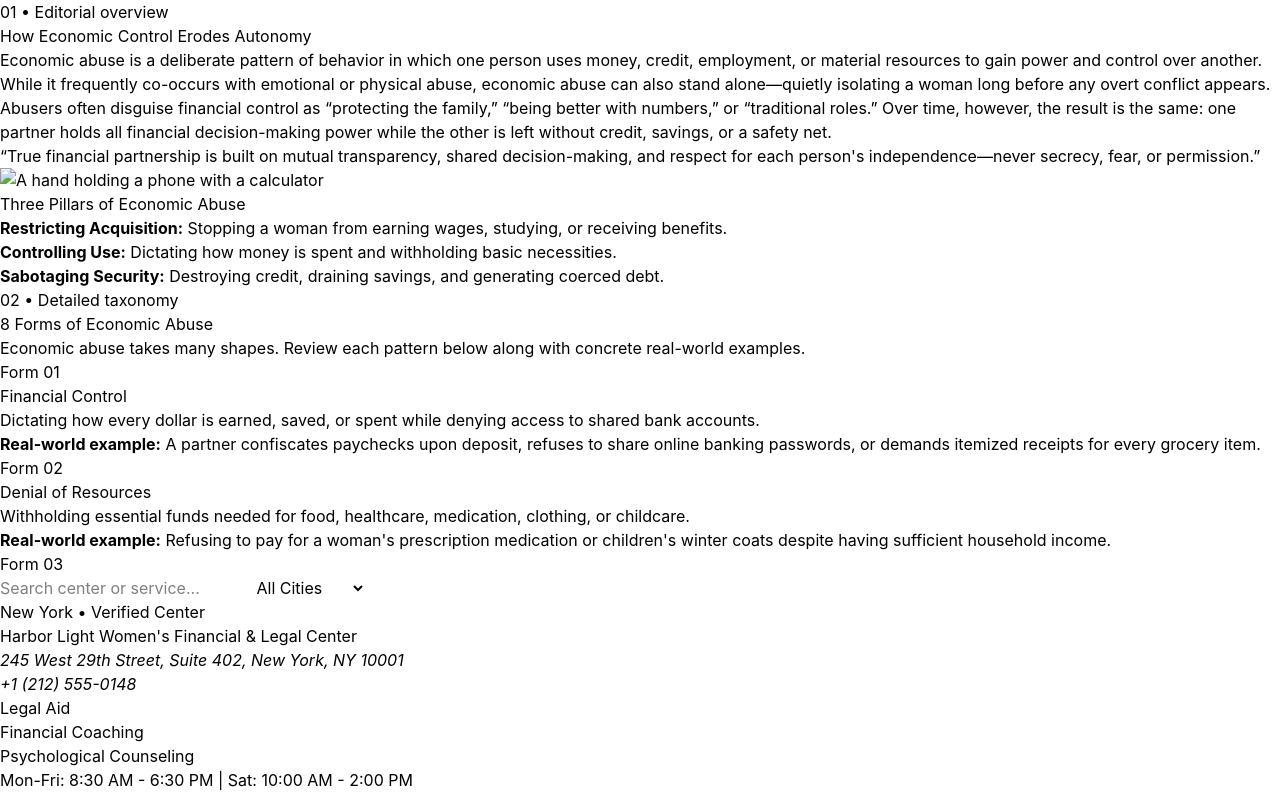
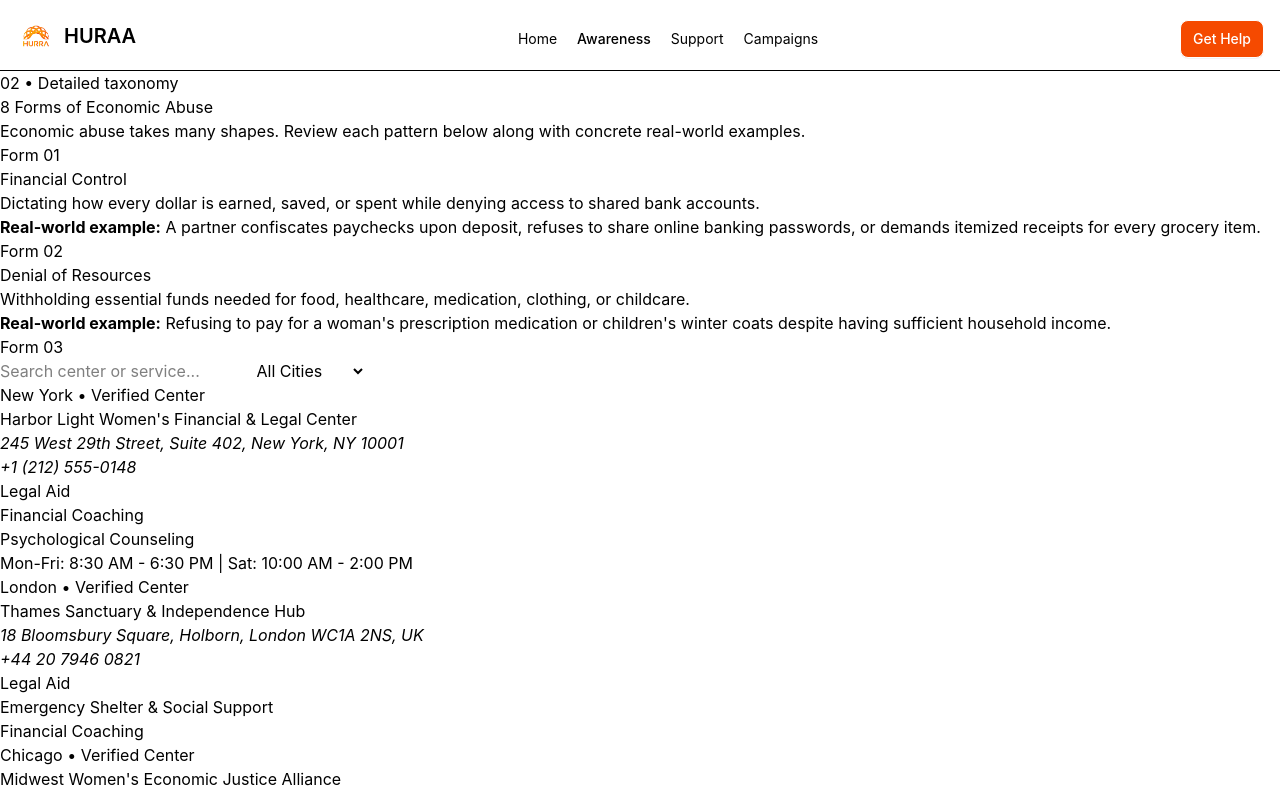
Before and after one commit to ABDELKBIR-FALH/Abdelkbirfalh-finalproject-html-css, a website: page public/pages/awareness.html in a window 1280 px wide. Shown: the top 795 px of the page. Drawn offline with Linux system fonts and the light colour scheme.

Commit message:
add header of page awareness.html

```diff
--- a/public/pages/awareness.html
+++ b/public/pages/awareness.html
@@ -9,22 +9,38 @@
 <body >
 
 
+    <header class="flex flex-wrap sm:justify-start sm:flex-nowrap w-full py-3 bg-navbar border-b border-navbar-line  pt-[20px]">
+  <nav class="max-w-340 w-full mx-auto px-4 flex flex-wrap basis-full items-center justify-between">
+       <a class="flex-none text-xl font-semibold text-foreground focus:outline-hidden focus:opacity-80" href="#" aria-label="Brand">
+        <span class="inline-flex items-center gap-x-2 text-xl font-semibold text-foreground">
+          <img class="w-10 h-auto" src="../images/LOGO-removebg.png" alt="Logo">
+          HURAA
+        </span>
+      </a>
+    <div class="sm:order-3 flex items-center gap-x-2">
+      <button type="button" class="sm:hidden hs-collapse-toggle relative size-9 flex justify-center items-center gap-x-2 rounded-lg bg-layer border border-layer-line text-layer-foreground shadow-2xs hover:bg-layer-hover focus:outline-hidden focus:bg-layer-focus disabled:opacity-50 disabled:pointer-events-none" id="hs-navbar-alignment-collapse" aria-expanded="false" aria-controls="hs-navbar-alignment" aria-label="Toggle navigation" data-hs-collapse="#hs-navbar-alignment">
+        <svg class="hs-collapse-open:hidden shrink-0 size-4" xmlns="http://www.w3.org/2000/svg" width="24" height="24" viewBox="0 0 24 24" fill="none" stroke="currentColor" stroke-width="2" stroke-linecap="round" stroke-linejoin="round"><line x1="3" x2="21" y1="6" y2="6"/><line x1="3" x2="21" y1="12" y2="12"/><line x1="3" x2="21" y1="18" y2="18"/></svg>
+        <svg class="hs-collapse-open:block hidden shrink-0 size-4" xmlns="http://www.w3.org/2000/svg" width="24" height="24" viewBox="0 0 24 24" fill="none" stroke="currentColor" stroke-width="2" stroke-linecap="round" stroke-linejoin="round"><path d="M18 6 6 18"/><path d="m6 6 12 12"/></svg>
+        <span class="sr-only">Toggle</span>
+      </button>
+      <button type="button" class="py-2 px-3 bg-orange-600 text-white fon inline-flex items-center gap-x-2 text-sm font-medium rounded-lg bg-layer border border-layer-line text-layer-foreground shadow-2xs hover:bg-layer-hover focus:outline-hidden focus:bg-layer-focus disabled:opacity-50 disabled:pointer-events-none">
+        Get Help
+      </button>
+    </div>
+    <div id="hs-navbar-alignment" class="hs-collapse hidden overflow-hidden transition-all duration-300 basis-full grow sm:grow-0 sm:basis-auto sm:block sm:order-2" aria-labelledby="hs-navbar-alignment-collapse" role="region">
+      <div class="flex flex-col gap-5 mt-5 sm:flex-row sm:items-center sm:mt-0 sm:ps-5">
+        <a class="text-sm text-nvbr-nav-foreground  hover:text-orange-600 focus:outline-hidden focus:text-primary-focus" href="../../index.html" >Home</a>
+        <a class="text-sm font-medium text-primary-active  hover:text-orange-600  focus:outline-hidden" href="./awareness.html" aria-current="page">Awareness</a>
+        <a class="text-sm text-navbar-nav-foreground hover:text-orange-600  focus:outline-hidden focus:text-primary-focus" href="../pages/support.html">Support</a>
+        <a class="text-sm text-nvbr-nav-foreground  hover:text-orange-600 focus:outline-hidden focus:text-primary-focus" href="../pages/campaingns.html">Campaigns</a>
+      </div>
+    </div>
+  </nav>
+</header>
+
+<main>
 
 
-<section id="overview">
-  <p>01 • Editorial overview</p>
-  <h2>How Economic Control Erodes Autonomy</h2>
-  <p>Economic abuse is a deliberate pattern of behavior in which one person uses money, credit, employment, or material resources to gain power and control over another. While it frequently co-occurs with emotional or physical abuse, economic abuse can also stand alone—quietly isolating a woman long before any overt conflict appears.</p>
-  <p>Abusers often disguise financial control as “protecting the family,” “being better with numbers,” or “traditional roles.” Over time, however, the result is the same: one partner holds all financial decision-making power while the other is left without credit, savings, or a safety net.</p>
-  <blockquote>“True financial partnership is built on mutual transparency, shared decision-making, and respect for each person's independence—never secrecy, fear, or permission.”</blockquote>
-  <img src="calculator.jpg" alt="A hand holding a phone with a calculator">
-  <h3>Three Pillars of Economic Abuse</h3>
-  <ol>
-    <li><strong>Restricting Acquisition:</strong> Stopping a woman from earning wages, studying, or receiving benefits.</li>
-    <li><strong>Controlling Use:</strong> Dictating how money is spent and withholding basic necessities.</li>
-    <li><strong>Sabotaging Security:</strong> Destroying credit, draining savings, and generating coerced debt.</li>
-  </ol>
-</section>
 
 <section id="forms">
   <p>02 • Detailed taxonomy</p>
```
Also changed, not shown: index.html (+1 -1 lines), public/css/output.css.
